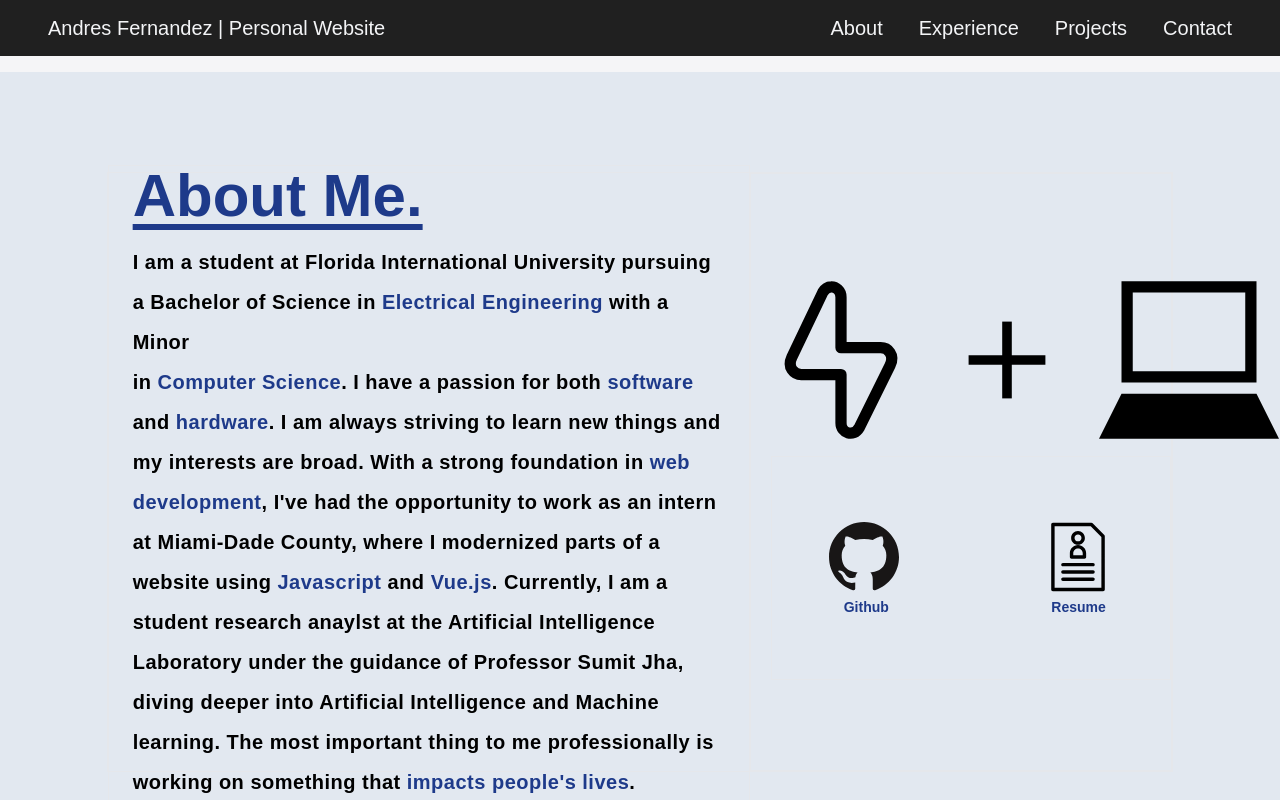
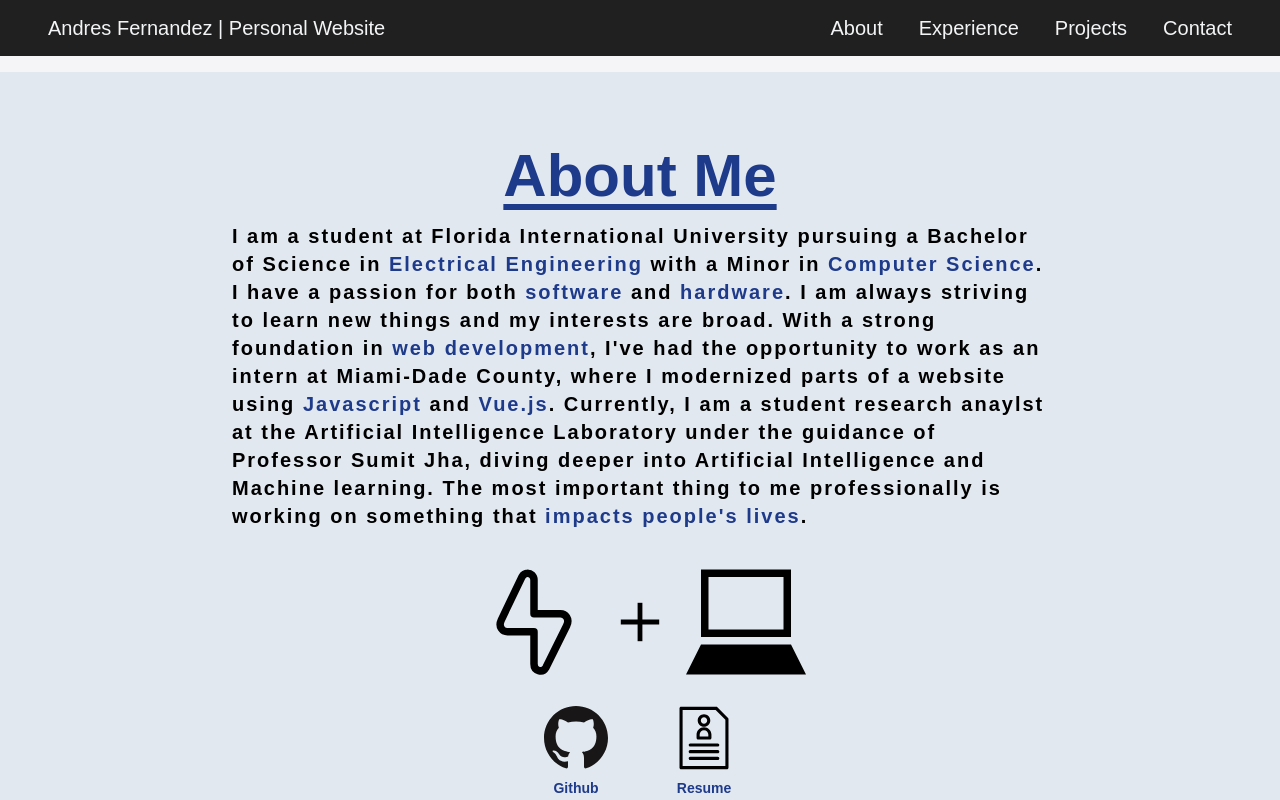
Before and after one commit to andresdanfernandez/Personal-Website, a React (Vite) app: page / in a window 1280 px wide. Shown: the top 800 px of the page. Built offline with nearby package versions, Linux system fonts and the light colour scheme.

Commit message:
fix about component dynamic resizing

```diff
--- a/src/components/About.tsx
+++ b/src/components/About.tsx
@@ -8,38 +8,39 @@ import Resume from "../assets/resume.svg";
 const About = forwardRef<HTMLDivElement>((_, ref) => {
 
     return (
-        <div ref={ref} className=" bg-slate-200 h-screen flex items-center mt-4 justify-center text-6xl">
-            <div className="container flex w-10/12 h-3/4 border justify-center items-center" >
-                <div className="w-3/4 flex flex-col pl-6 pr-6 border mt-6 overflow-auto break-words"  >
-                    <h1 className="font-extrabold underline underline-offset-8 text-blue-900" >About Me.</h1>
-                    <p className="text-[20px] mt-4 text-black tracking-wide leading-10" >
+        <div ref={ref} className=" bg-slate-200 min-h-screen w-full sm:px-6 lg:px-8 flex items-center mt-4 justify-center text-6xl">
+            <div className="container max-w-4xl w-full" >
+                <div className=" flex flex-col items-center"  >
+                    <h1 className="font-extrabold text-3xl sm:text-4xl md:text-5xl lg:text-6xl underline underline-offset-8 text-blue-900">About Me</h1>
+                        <p className="text-base m-10 sm:text-lg md:text-xl lg:text-xl mb-8 mt-4 text-black tracking-widest leading-normal" >
                             I am a student at Florida International University pursuing a Bachelor of Science in
-                        <span className="font-extrabold text-blue-900"> Electrical Engineering </span> with a Minor <br /> in <span className="font-extrabold text-blue-900">Computer Science</span>. I have a passion for both <span className="font-extrabold text-blue-900"> software </span>
+                            <span className="font-extrabold text-blue-900"> Electrical Engineering </span> with a Minor in <span className="font-extrabold text-blue-900">Computer Science</span>. I have a passion for both <span className="font-extrabold text-blue-900"> software </span>
                             and <span className="font-extrabold text-blue-900"> hardware</span>. I am always striving to learn
                             new things and my interests are broad. With a strong foundation in <span className="font-extrabold text-blue-900" >web development</span>, I've had the opportunity to work as an intern at Miami-Dade County, where I modernized parts of a website using <span className="font-extrabold text-blue-900" >Javascript</span> and <span className="font-extrabold text-blue-900" >Vue.js</span>. Currently, I am a student research anaylst at the Artificial Intelligence Laboratory under the guidance of Professor Sumit Jha, diving deeper into Artificial Intelligence and Machine learning. The most important thing to me professionally is
                             working on something that <span className="font-extrabold text-blue-900"> impacts people's lives</span>.
                         </p>
                 </div>
-                <div className="flex flex-col border h-full justify-center w-1/2" >
-                    <div className="flex justify-evenly h-48 gap-4">
-                            <img src={Lightning} width="180px" alt="Lightning" />
-                            <img src={Plus} alt="plus" width="120px" />
-                            <img className="ml-4" src={Laptop} alt="laptop" width="180px" />
+
+                <div className="flex justify-center items-center gap-4 mb-6" >
+                    <img className="w-1/3 max-w-[120px]"  src={Lightning} width="180px" alt="Lightning" />
+                    <img className="w-1/5 max-w-[60px]" src={Plus} alt="plus" width="120px" />
+                    <img className="w-1/3 max-w-[120px]" src={Laptop} alt="laptop" width="180px" />
                 </div>
-                    <div className="flex border justify-center ml-5 text-blue-900 gap-36 items-center h-56" >
-                        <a className="hover:cursor-pointer" target="_blank" href="https://github.com/andresdanfernandez" >
-                            <img src={Github_Logo} alt="Github Logo" width="70px" />
-                            <p className="text-[14px] mt-2 ml-[0.9rem]" >Github</p>
+
+                    <div className="flex justify-center text-blue-900 gap-16" >
+                        <a className="hover:cursor-pointer flex flex-col items-center" target="_blank" href="https://github.com/andresdanfernandez" >
+                            <img className="w-12 sm:w-16" src={Github_Logo} alt="Github Logo" width="70px" />
+                            <p className="text-sm mt-2" >Github</p>
                         </a>
-                        <a className="hover:cursor-pointer" target="_blank" href="https://drive.google.com/file/d/1MgbmJvSejKIxxZIdV2k9Sc3_LnSe-YZ-/view?usp=sharing" >
-                            <img src={Resume} alt="Resume Icon" width="70px" />
-                            <p className="text-[14px] mt-2 ml-2 ">Resume</p>
+                        <a className="hover:cursor-pointer flex flex-col items-center" target="_blank" href="https://drive.google.com/file/d/1MgbmJvSejKIxxZIdV2k9Sc3_LnSe-YZ-/view?usp=sharing" >
+                            <img className="w-12 sm:w-16" src={Resume} alt="Resume Icon" width="70px" />
+                            <p className="text-sm mt-2">Resume</p>
                         </a>
                     </div>
+
             </div>
         </div>
-        </div>
-    )
+    );
 });
 
 export default About;
```
Lines whose indentation alone changed are shown as unchanged.
